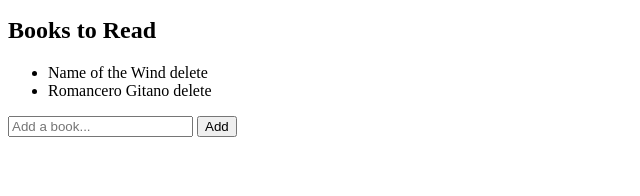
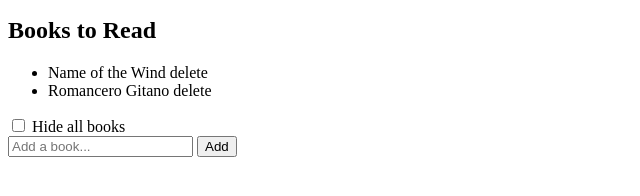
Before and after one commit to 0750kosse/Mini-Library-App, a website: page index.html in a window 1280 px wide. Shown: the part 104-300 px from the top of the page, without its empty margins (0-640 px from the left). Drawn offline with Linux system fonts and the light colour scheme.

Commit message:
Extended functionality - Hides/shows books onclick

```diff
--- a/index.html
+++ b/index.html
@@ -30,6 +30,8 @@
           <span class="delete">delete</span>
         </li>
       </ul>
+      <input type="checkbox" id="hideBooks" name="hideBooks" onclick="hideAllBooks()">
+      <label for="hideBooks">Hide all books</label>
     </div>
     <form id="add-book" onsubmit="addBook()">
       <input type="text" id="newTitle" placeholder="Add a book..." />
--- a/src/index.js
+++ b/src/index.js
@@ -49,3 +49,9 @@ function searchBook() {
     }
   })
 }
+
+function hideAllBooks() {
+  const checked = document.getElementById('hideBooks').checked;
+  if (checked == true) { list.style.display = "none" }
+  else { list.style.display = "block" }
+}
```
